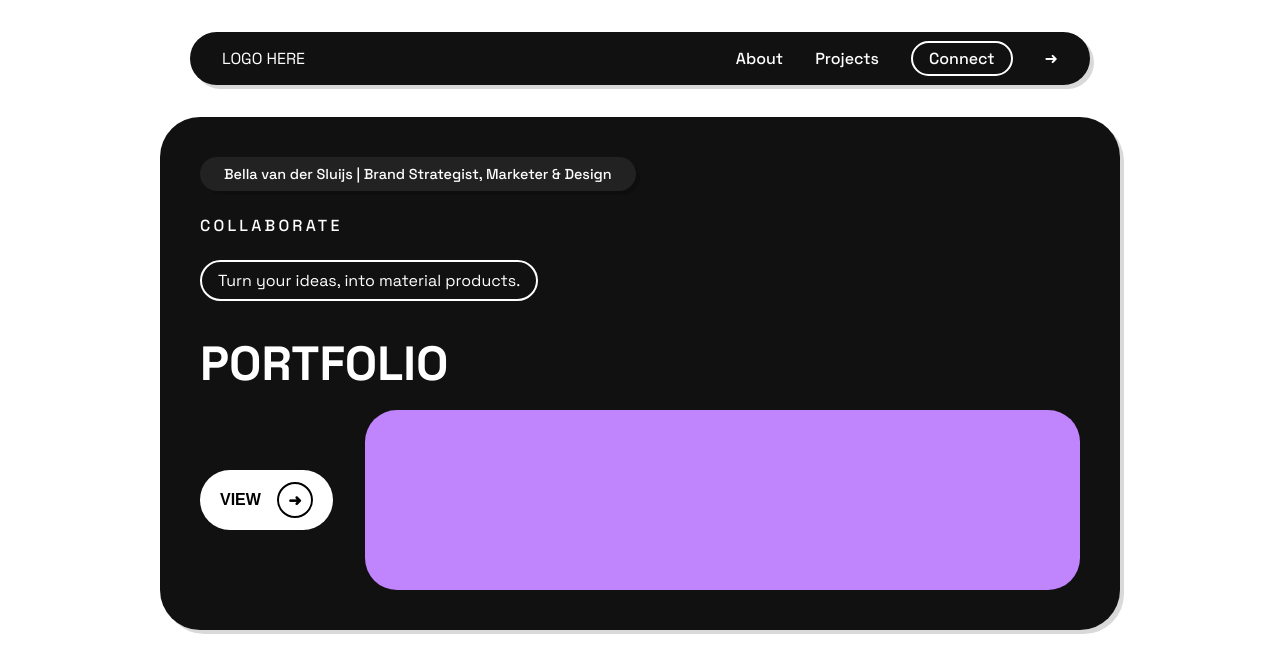
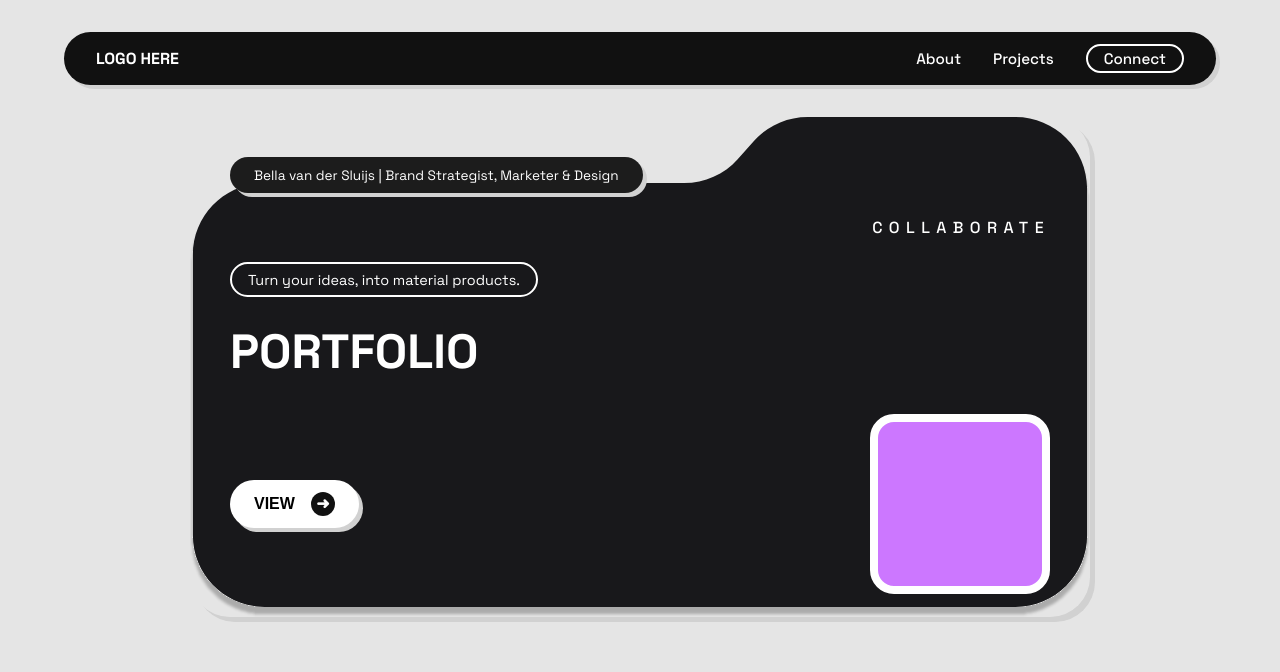
Before and after one commit to chickbells/portfolio, a plain HTML site: page index.html in a window 1280 px wide. Drawn offline with Linux system fonts and the light colour scheme.

Commit message:
Add files via upload

```diff
--- a/index.html
+++ b/index.html
@@ -4,10 +4,7 @@
   <meta charset="UTF-8" />
   <meta name="viewport" content="width=device-width, initial-scale=1.0" />
   <title>Bella van der Sluijs | Portfolio</title>
-
-  <!-- Font -->
-  <link href="https://fonts.googleapis.com/css2?family=Space+Grotesk:wght@400;500;700&display=swap" rel="stylesheet" />
-
+  <link href="https://fonts.googleapis.com/css2?family=Space+Grotesk:wght@400;500;700&display=swap" rel="stylesheet">
   <style>
     * {
       margin: 0;
@@ -17,145 +14,177 @@
 
     body {
       font-family: 'Space Grotesk', sans-serif;
-      background: #fff;
-      color: #111;
-      padding: 2rem;
+      background-color: #e5e5e5;
+      color: white;
     }
 
     .navbar {
       background-color: #111;
-      color: white;
-      border-radius: 9999px;
       padding: 1rem 2rem;
+      margin: 2rem auto;
+      max-width: 90%;
+      border-radius: 2rem;
+      box-shadow: 4px 4px 0 #d1d1d1;
       display: flex;
       justify-content: space-between;
       align-items: center;
-      box-shadow: 4px 4px 0 rgba(0,0,0,0.15);
-      max-width: 900px;
-      margin: 0 auto 2rem;
     }
 
     .nav-links {
       display: flex;
       gap: 2rem;
       list-style: none;
-      align-items: center;
     }
 
     .nav-links a {
       color: white;
       text-decoration: none;
       font-weight: 500;
+      font-size: 0.95rem;
     }
 
-    .nav-links .connect-btn {
+    .connect-button {
       border: 2px solid white;
-      padding: 0.3rem 1rem;
-      border-radius: 9999px;
+      border-radius: 2rem;
+      padding: 0.2rem 1rem;
     }
 
-    .hero-container {
-      background-color: #111;
-      color: white;
+    .main-shape-wrapper {
+      position: relative;
+      width: 90%;
+      max-width: 900px;
+      margin: 2rem auto;
+    }
+
+    .main-shape {
+      width: 100%;
       border-radius: 2.5rem;
+      box-shadow: 5px 5px 0 #d1d1d1;
+      display: block;
+    }
+
+    .main-content {
+      position: absolute;
+      top: 0;
+      left: 0;
       padding: 2.5rem;
-      max-width: 960px;
-      margin: 0 auto;
-      box-shadow: 4px 4px 0 rgba(0, 0, 0, 0.15);
-      position: relative;
+      width: 100%;
+      height: 100%;
+      display: flex;
+      flex-direction: column;
+      justify-content: space-between;
     }
 
     .pill-label {
-      background-color: #222;
-      display: inline-block;
-      color: white;
-      padding: 0.5rem 1.5rem;
-      border-radius: 9999px;
+      background-color: #1c1c1c;
+      padding: 0.6rem 1.5rem;
+      border-radius: 999px;
+      font-size: 0.85rem;
+      width: fit-content;
+      box-shadow: 4px 4px 0 #d1d1d1;
+      margin-bottom: 1.5rem;
+    }
+
+    .collaborate-text {
+      font-weight: 500;
+      letter-spacing: 0.4em;
+      text-align: right;
+      margin-bottom: 1.5rem;
+    }
+
+    .hero-sub {
       font-size: 0.9rem;
-      font-weight: 500;
-      box-shadow: 4px 4px 0 rgba(0,0,0,0.15);
+      background-color: transparent;
+      border: 2px solid white;
+      padding: 0.4rem 1rem;
+      border-radius: 999px;
+      width: fit-content;
       margin-bottom: 1.5rem;
     }
 
     .hero-heading {
       font-size: 3rem;
       font-weight: 700;
-      margin-bottom: 1rem;
-    }
-
-    .hero-sub {
-      font-size: 1rem;
-      margin-bottom: 2rem;
-      border: 2px solid white;
-      padding: 0.5rem 1rem;
-      border-radius: 9999px;
-      display: inline-block;
     }
 
     .call-to-action {
       display: flex;
       align-items: center;
       justify-content: space-between;
-      gap: 2rem;
+      margin-top: 2rem;
+    }
+
+    .view-button {
+      display: flex;
+      align-items: center;
+      padding: 0.75rem 1.5rem;
+      background: white;
+      color: black;
+      border: none;
+      border-radius: 999px;
+      font-weight: 700;
+      font-size: 1rem;
+      cursor: pointer;
+      gap: 1rem;
+      box-shadow: 4px 4px 0 #d1d1d1;
+    }
+
+    .view-button .arrow-circle {
+      background: #111;
+      color: white;
+      border-radius: 999px;
+      width: 1.5rem;
+      height: 1.5rem;
+      display: flex;
+      align-items: center;
+      justify-content: center;
+      font-weight: bold;
     }
 
     .purple-box {
-      background: #c084fc;
-      border-radius: 2rem;
-      flex: 1;
+      background: #cc77ff;
+      border-radius: 1.5rem;
+      width: 180px;
       height: 180px;
+      border: 8px solid white;
     }
 
-    .view-button {
-      background: white;
-      color: black;
-      font-weight: bold;
-      border-radius: 9999px;
-      padding: 0.75rem 1.25rem;
-      display: flex;
-      align-items: center;
+    @media (max-width: 768px) {
+      .hero-heading {
+        font-size: 2rem;
+      }
+      .call-to-action {
+        flex-direction: column;
+        align-items: flex-start;
         gap: 1rem;
-      font-size: 1rem;
-      border: none;
-      cursor: pointer;
       }
-
-    .arrow-circle {
-      width: 36px;
-      height: 36px;
-      border: 2px solid black;
-      border-radius: 50%;
-      display: flex;
-      justify-content: center;
-      align-items: center;
-      font-size: 1rem;
+      .purple-box {
+        width: 100%;
+        height: 120px;
+      }
     }
   </style>
 </head>
 <body>
 
-  <!-- Navigation -->
+  <!-- NAVBAR -->
   <nav class="navbar">
-    <div class="logo">LOGO HERE</div>
+    <div style="font-weight: 600;">LOGO HERE</div>
     <ul class="nav-links">
       <li><a href="#">About</a></li>
       <li><a href="#">Projects</a></li>
-      <li><a href="#" class="connect-btn">Connect</a></li>
-      <li><span>➜</span></li>
+      <li><a class="connect-button" href="#">Connect</a></li>
     </ul>
   </nav>
 
-  <!-- Hero Section -->
-  <div class="hero-container">
+  <!-- HERO SECTION -->
+  <div class="main-shape-wrapper">
+    <img src="container.svg" class="main-shape" alt="Container Background" />
+    <div class="main-content">
       <div class="pill-label">Bella van der Sluijs | Brand Strategist, Marketer & Design</div>
-    <div style="display: flex; justify-content: space-between; align-items: center; margin-bottom: 1.5rem;">
-      <div style="font-weight: 500; letter-spacing: 0.2em;">COLLABORATE</div>
-    </div>
-
+      <div class="collaborate-text">COLLABORATE</div>
       <p class="hero-sub">Turn your ideas, into material products.</p>
-
       <h1 class="hero-heading">PORTFOLIO</h1>
-
       <div class="call-to-action">
         <button class="view-button">
           VIEW
@@ -164,6 +193,7 @@
         <div class="purple-box"></div>
       </div>
     </div>
+  </div>
 
 </body>
 </html>
```
Lines whose indentation alone changed are shown as unchanged.
